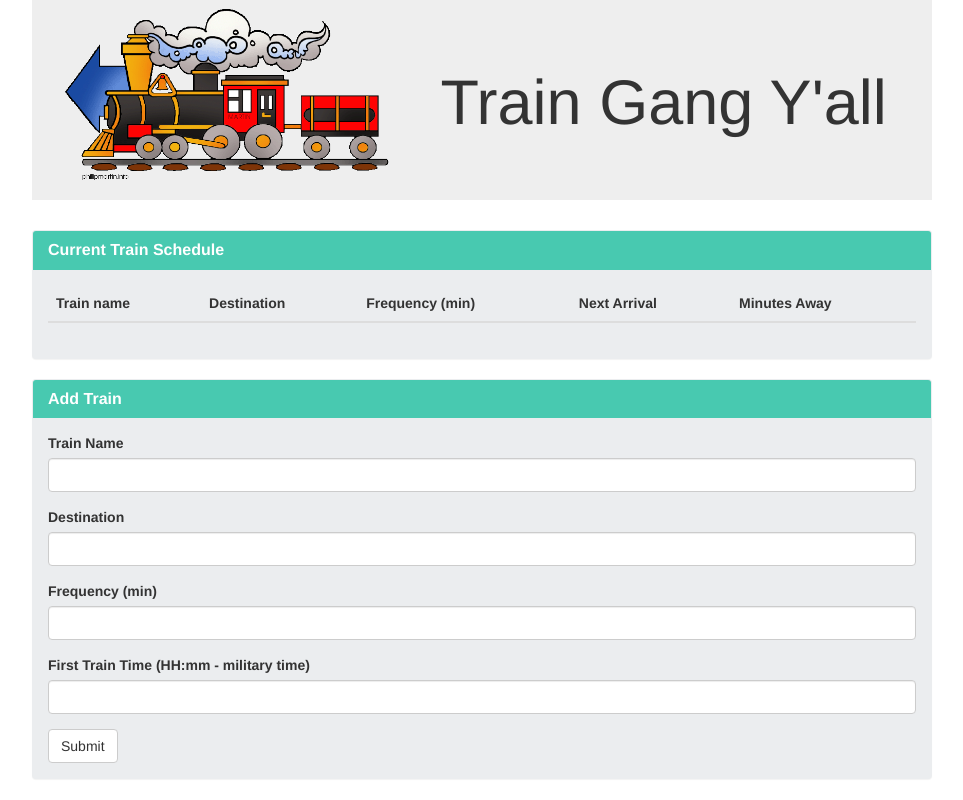
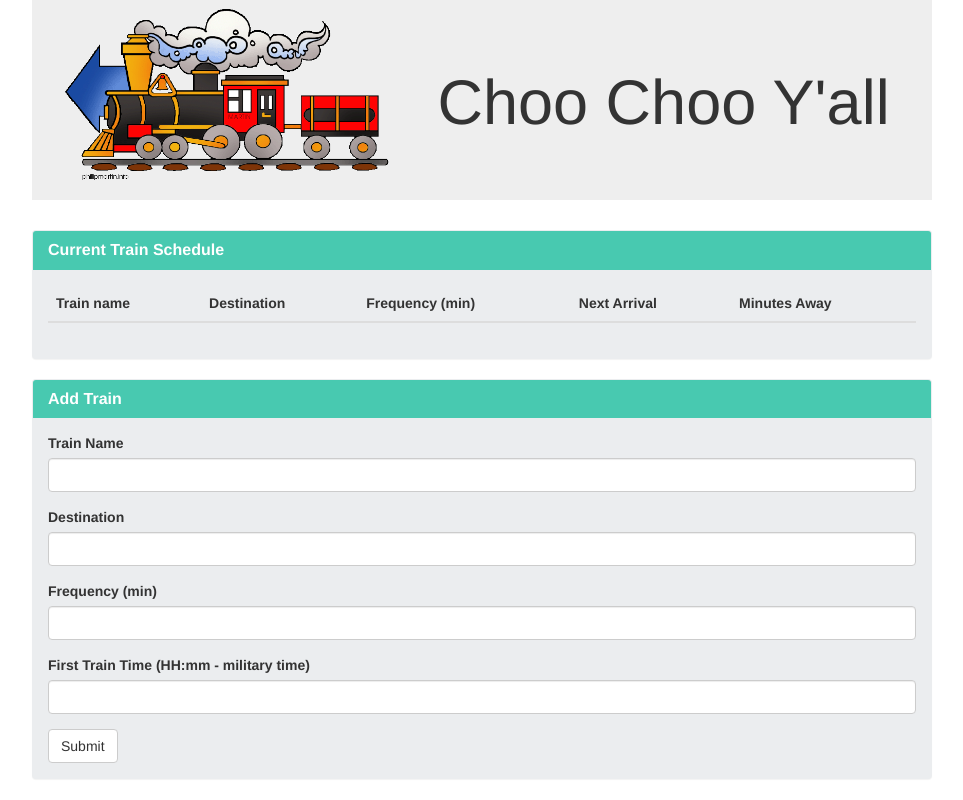
Before and after one commit to ncloyd/TrainGang, a plain HTML site: page train.html in a window 1280 px wide. Shown: the whole page, without its empty margins (158-1121 px from the left). Drawn offline with nearby package versions, Linux system fonts and the light colour scheme; no server answers.

Commit message:
changed title

```diff
--- a/train.html
+++ b/train.html
@@ -22,7 +22,7 @@
         <div class="jumbotron jumbotron-fluid" id ="big">
         <img src="assets/images/leftTrain.gif" alt="railroad">
 <!--   <img src="track.png" alt="railroad"> -->
-            <h1 class="display-3">Train Gang Y'all</h1>
+            <h1 class="display-3">Choo Choo Y'all</h1>
             <p class="lead"></p>
         </div>
         <!-- current train Schedule -->
```
